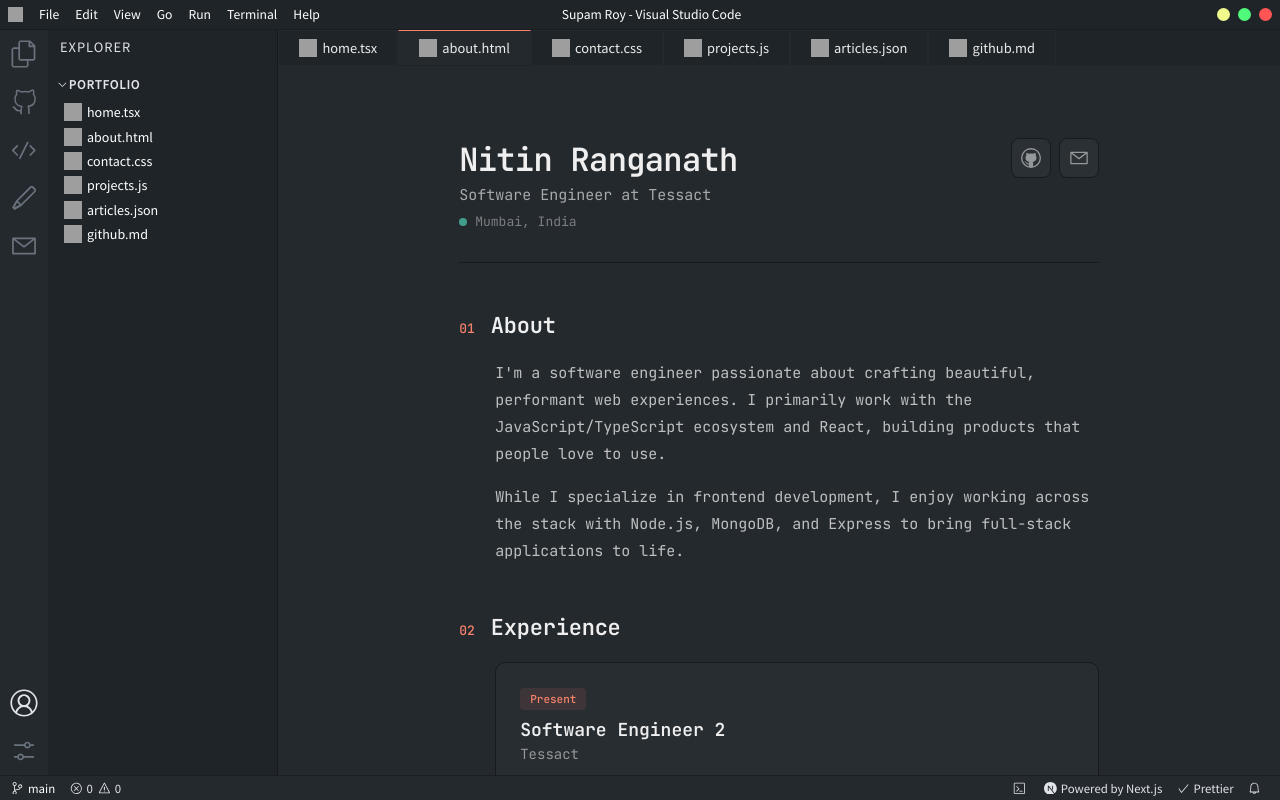
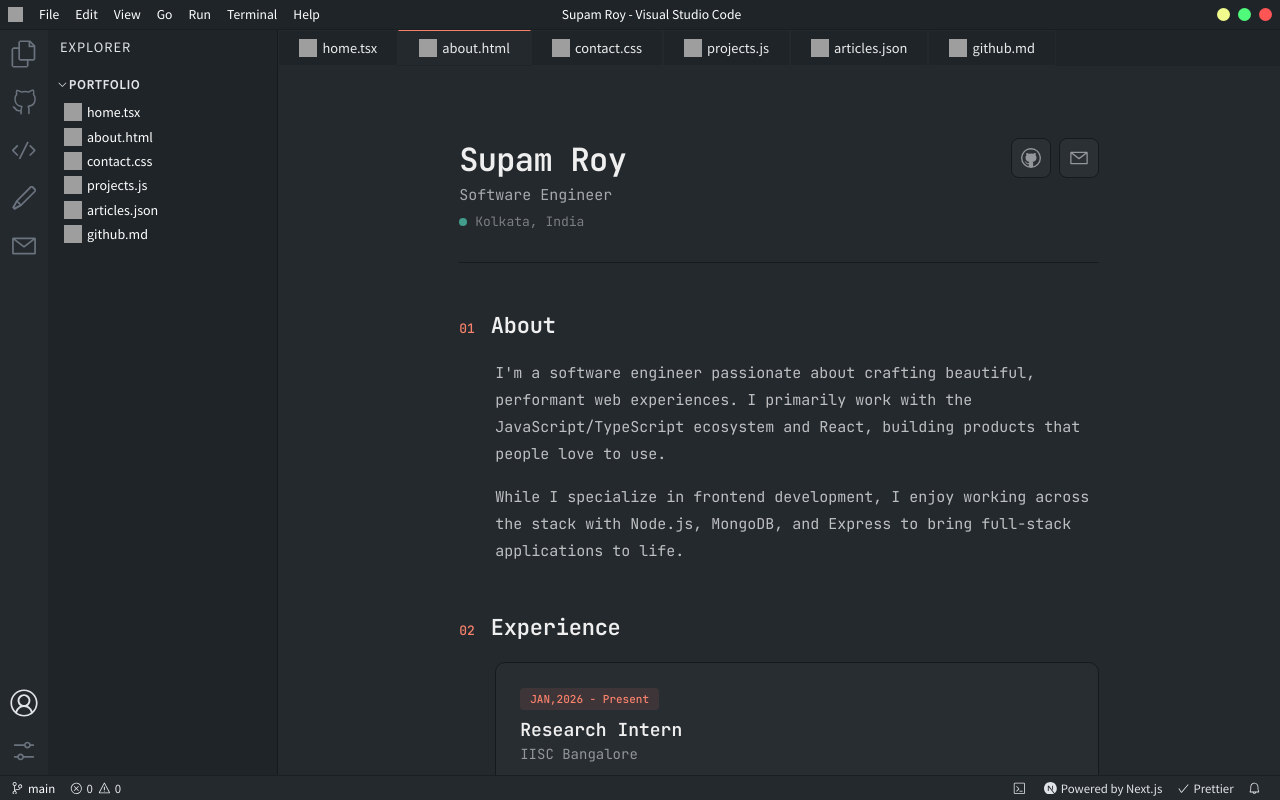
Before and after one commit to SUPAM07/PORTFOLIO-WEBSITE, a Next.js app: page /about in a window 1280 px wide. Built offline with nearby package versions, Linux system fonts and the light colour scheme; grey boxes are pictures that could not be loaded.

Commit message:
added links

```diff
--- a/app/about/page.tsx
+++ b/app/about/page.tsx
@@ -13,11 +13,11 @@
         <header className={styles.header}>
           <div className={styles.headerContent}>
             <div className={styles.headerText}>
-              <h1 className={styles.name}>Nitin Ranganath</h1>
-              <p className={styles.role}>Software Engineer at Tessact</p>
+              <h1 className={styles.name}>Supam Roy</h1>
+              <p className={styles.role}>Software Engineer </p>
               <div className={styles.location}>
                 <span className={styles.dot} />
-                Mumbai, India
+                Kolkata, India
               </div>
             </div>
           </div>
@@ -70,27 +70,34 @@
             <div className={styles.sectionBody}>
               <div className={styles.experienceCard}>
                 <div className={styles.expMeta}>
-                  <span className={styles.expPeriod}>Present</span>
+                  <span className={styles.expPeriod}>JAN,2026 - Present</span>
                 </div>
-                <h3 className={styles.expRole}>Software Engineer 2</h3>
-                <p className={styles.expCompany}>Tessact</p>
+                <h3 className={styles.expRole}>Research Intern</h3>
+                <p className={styles.expCompany}>IISC Bangalore</p>
                 <ul className={styles.expList}>
-                  <li>Leading frontend development with a lean team of 4 engineers</li>
-                  <li>Building a next-gen video creation suite for professionals</li>
-                  <li>Implemented collaborative video reviewing and editing features</li>
-                  <li>Maintaining in-house component library, icon library and website</li>
+                  <li>Contributed to building a high-throughput Deep Packet Inspection (DPI) engine</li>
+                  <li>Collaborated in designing a 16-thread packet processing pipeline using Five-Tuple consistent hashing</li>
+                  <li>Profiled packet distribution across worker threads, identifying hash-based load imbalance that starved threads
+                  and improving throughput by 26% after redesigning the hashing strategy</li>
+
                 </ul>
               </div>
 
               <div className={styles.experienceCard}>
                 <div className={styles.expMeta}>
-                  <span className={styles.expPeriod}>Freelance</span>
+                  <span className={styles.expPeriod}>MAY,2025 - JULY,2025</span>
                 </div>
-                <h3 className={styles.expRole}>Technical Writer</h3>
-                <p className={styles.expDesc}>
-                  Contributing to publications like <strong>100ms Blog</strong>,
-                  <strong>LogRocket Blog</strong>, and <strong>DEV.to</strong>.
-                </p>
+                <h3 className={styles.expRole}>SDE Intern</h3>
+                <p className={styles.expCompany}>Tailored AI</p>
+                <ul className={styles.expList}>
+                  <li>Contributed to developing a semantic QA system for a customer support knowledge base, enabling
+                  natural-language queries to retrieve relevant documentation using embedding-based retrieval</li>
+                  <li>Built components of a document ingestion pipeline that parsed PDFs, chunked text (∼500 tokens), and
+                  indexed 10K+ segments using MiniLM embeddings for semantic search</li>
+                  <li>Improved retrieval accuracy using top-k vector similarity search (k=3) and assisted with Docker + GitHub
+                  Actions CI/CD deployment to AWS EC2, reducing release time from 1 hour to less than 5 minutes</li>
+
+                </ul>
               </div>
             </div>
           </section>
@@ -158,7 +165,7 @@
 
               <div className={styles.writingLinks}>
                 <a
-                  href="https://www.100ms.live/blog/author/nitin"
+                  href="##"
                   target="_blank"
                   rel="noopener noreferrer"
                   className={styles.writingLink}
@@ -168,7 +175,7 @@
                 </a>
 
                 <a
-                  href="https://blog.logrocket.com/author/nitinranganath/"
+                  href="##"
                   target="_blank"
                   rel="noopener noreferrer"
                   className={styles.writingLink}
@@ -178,7 +185,7 @@
                 </a>
 
                 <a
-                  href="https://dev.to/itsnitinr"
+                  href="##"
                   target="_blank"
                   rel="noopener noreferrer"
                   className={styles.writingLink}
```
